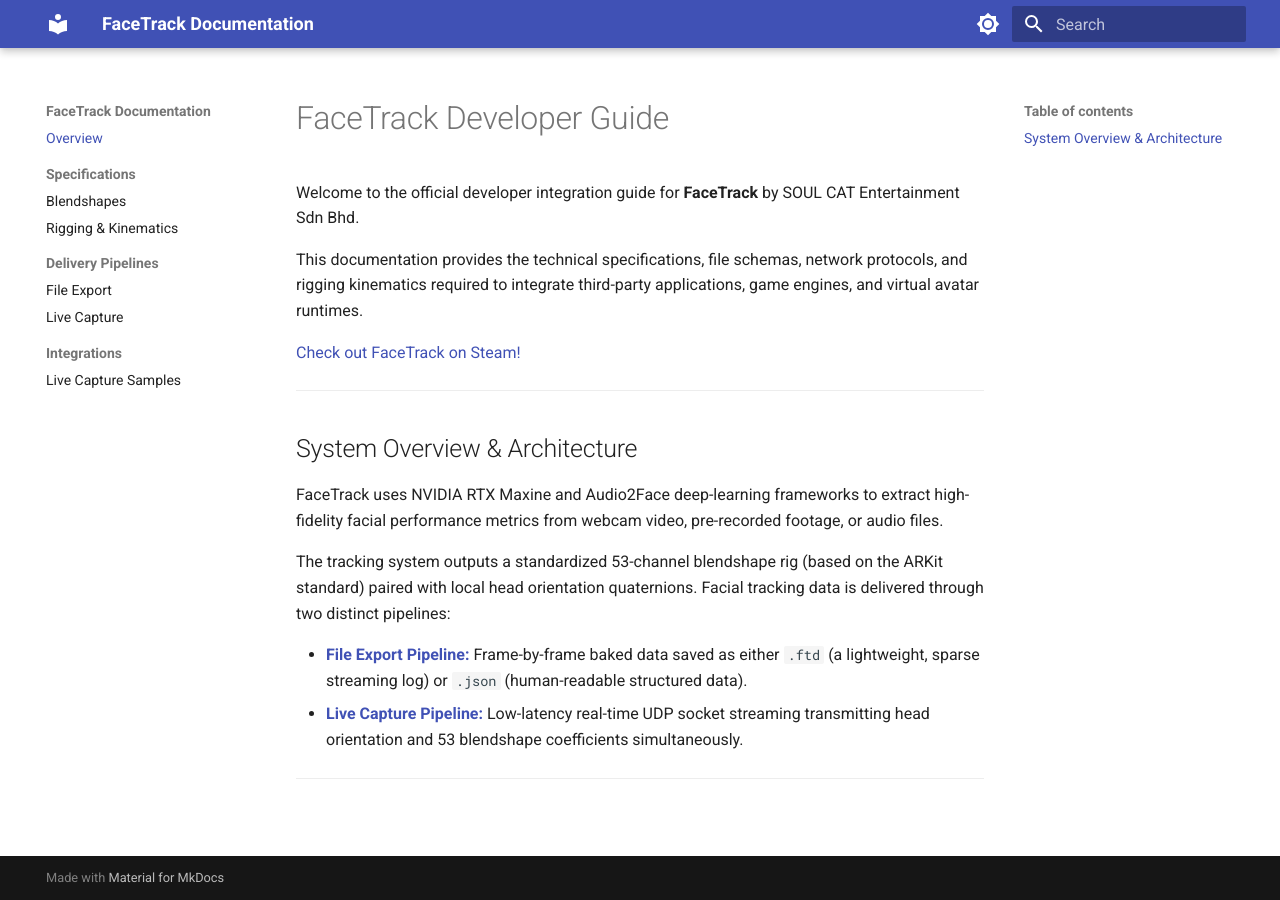
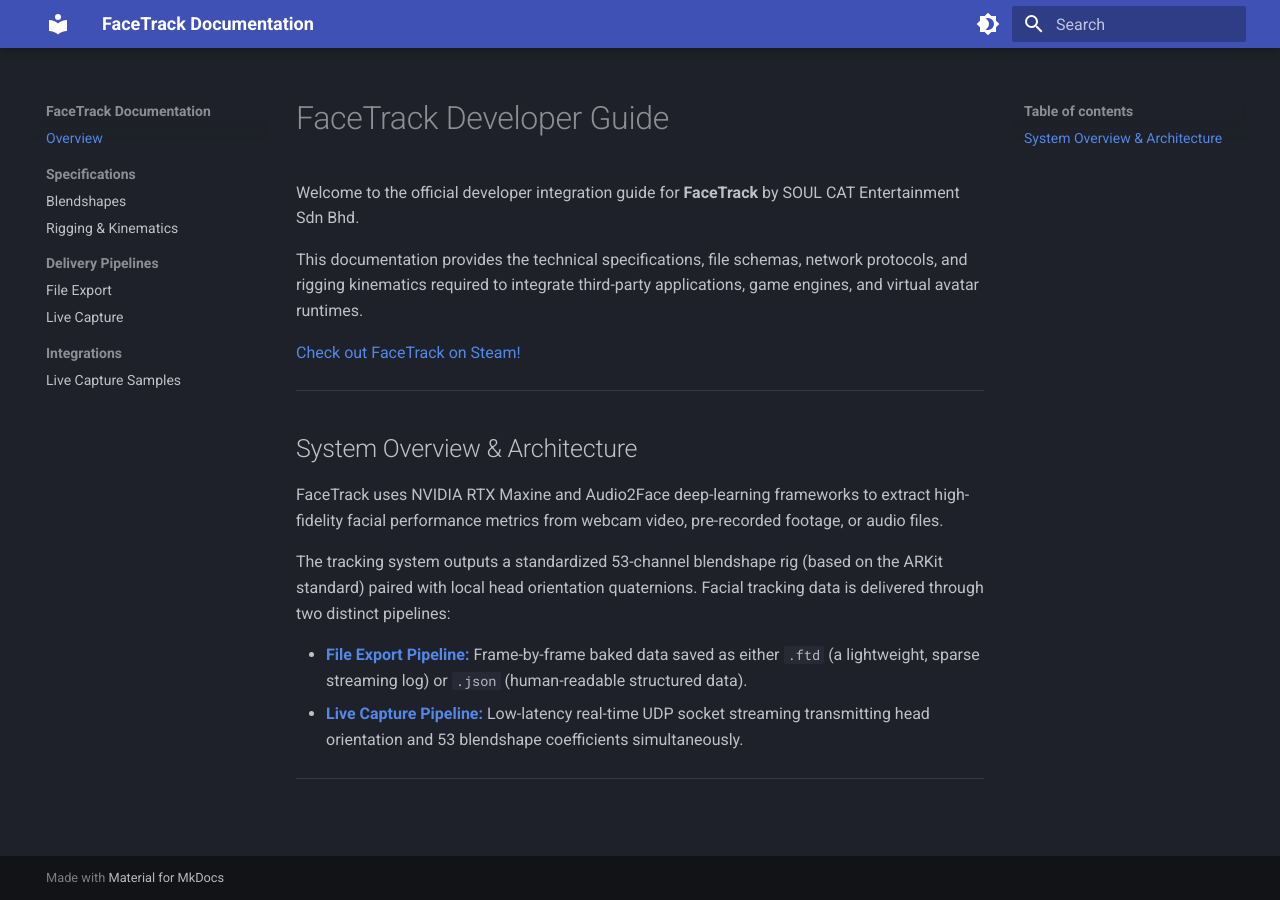
Before and after one commit to soulcatentertainment/FaceTrack-Developer-Guide, an MkDocs documentation site: the page built from docs/index.md, in a window 1280 px wide. Built offline with MkDocs 1.6.1 and Material for MkDocs 9.7.7, drawn with Linux system fonts in a browser that asks for light colours.

Commit message:
Updated the deploy.yml and mkdocs.yml

```diff
--- a/mkdocs.yml
+++ b/mkdocs.yml
@@ -4,16 +4,16 @@
 theme:
   name: material
   palette:
+    - scheme: slate
+      primary: indigo
+      toggle:
+        icon: material/brightness-4
+        name: Switch to light mode
     - scheme: default
       primary: indigo
       toggle:
         icon: material/brightness-7
         name: Switch to dark mode
-    - scheme: slate
-      primary: indigo
-      toggle:
-        icon: material/brightness-4
-        name: Switch to light mode
   features:
     - content.code.copy
     - navigation.sections
```
